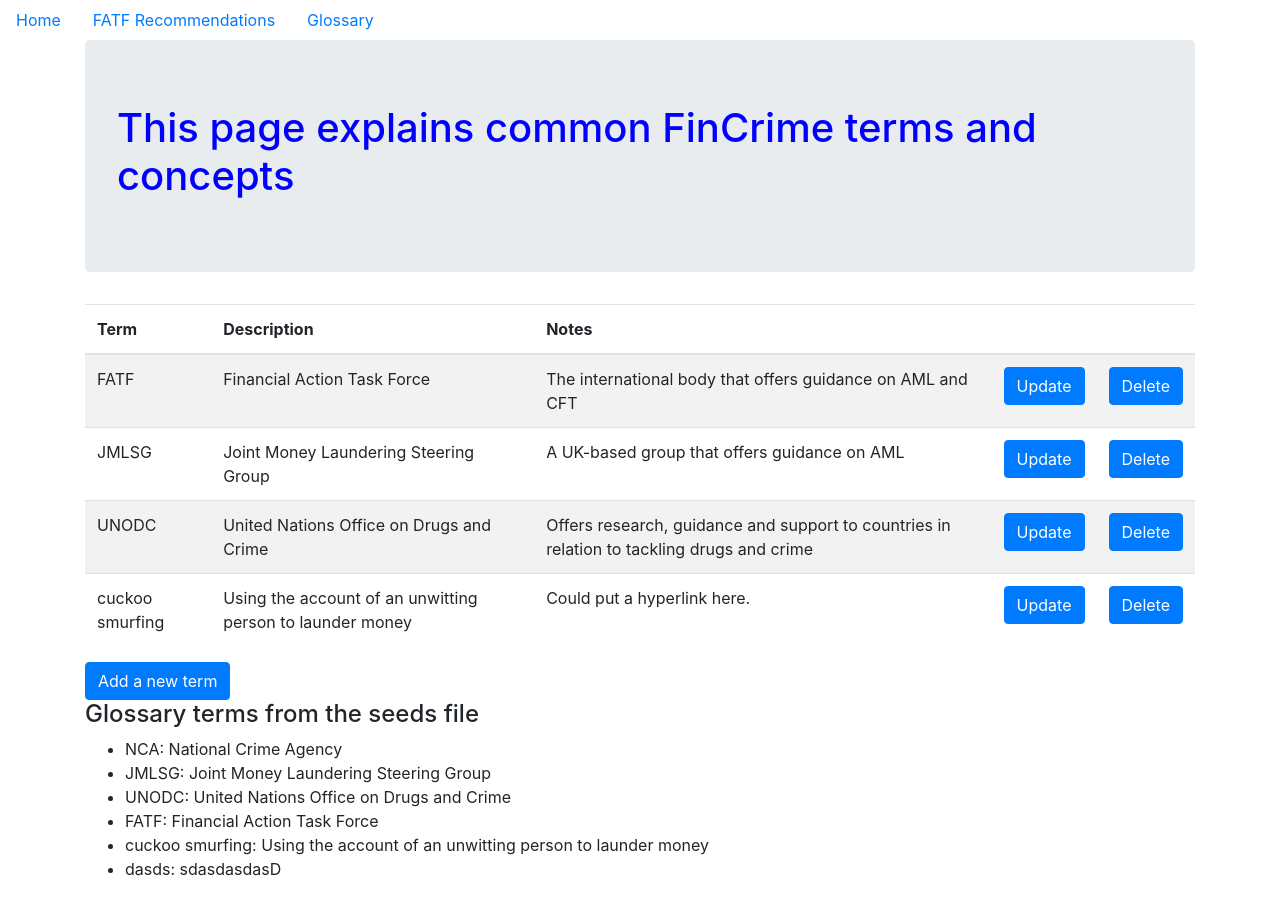
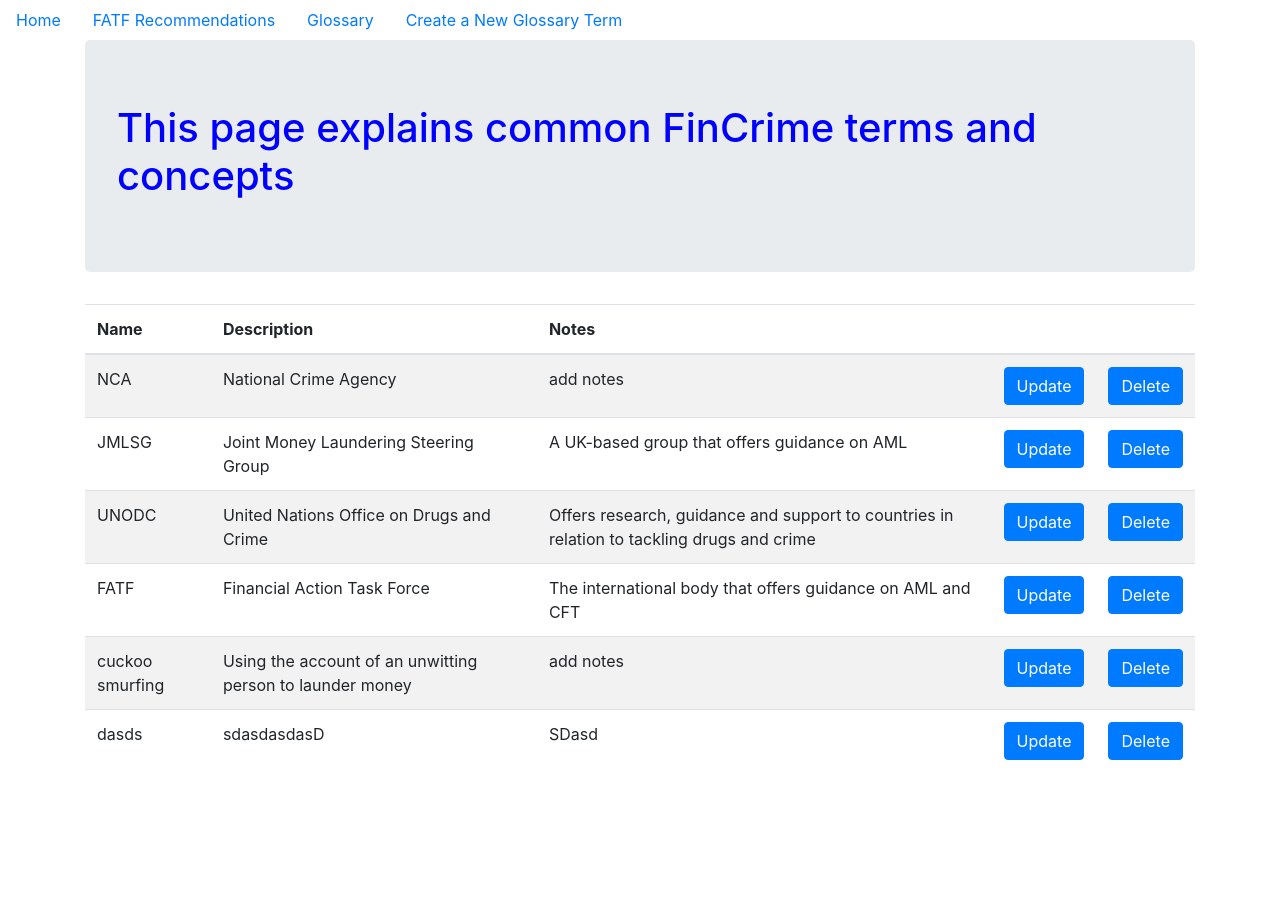
Before and after one commit to chrishaining/FinCrimeLearningApp, a Flask app: page /glossary in a window 1280 px wide. After the commit the page ends 760 px from the top, so only its background shows below. Run offline with Flask 2, Linux system fonts and the light colour scheme; data comes from the database, SQL or seed files in the repository; both versions use the stored data as it was after the commit; some libraries are stand-ins or nearby versions.

Commit message:
user can add a new glossary term

```diff
--- a/project/models.py
+++ b/project/models.py
@@ -52,11 +52,12 @@ class GlossaryTerm(db.Model):
     id = db.Column(db.Integer, primary_key=True)
     name = db.Column(db.String(128), nullable=False, index=True)
     description = db.Column(db.Text, nullable=False)
-    Notes = db.Column(db.Text)
+    notes = db.Column(db.Text, default="Add notes") # I don't think the default does anything here.
 
-    def __init__(self, name, description):
+    def __init__(self, name, description, notes="add notes"):
         self.name = name
         self.description = description
+        self.notes = notes
 
     def __repr__(self):
         return f"Glossary term: {self.term}"
--- a/project/routes.py
+++ b/project/routes.py
@@ -1,6 +1,7 @@
-from project import app
+from project import app, db
 from project.models import Section, Recommendation, GlossaryTerm
-from flask import render_template
+from flask import render_template, redirect, url_for
+from project.forms import GlossaryTermForm
 
 
 @app.route('/')
@@ -17,3 +18,16 @@ def fatf_recommendations():
 def glossary():
     glossaryTerms = GlossaryTerm.query.all()
     return render_template('glossary.html', glossaryTerms=glossaryTerms)
+
+# I will create this using just @app.route decorator, but may create a glossary blueprint. At the moment, I'm also going to have a separate template, though I want to get it into a modal in the glossary template
+@app.route('/create_glossary_term', methods=['GET','POST'])
+def create_glossary_term():
+    form = GlossaryTermForm()
+
+    if form.validate_on_submit():
+        newGlossaryTerm = GlossaryTerm(name=form.name.data, description=form.description.data, notes=form.notes.data)
+        db.session.add(newGlossaryTerm)
+        db.session.commit()
+        return redirect(url_for('glossary'))
+
+    return render_template('create_glossary_term.html', form=form)
--- a/project/static/css/styles.css
+++ b/project/static/css/styles.css
@@ -1,3 +1,8 @@
 h1 {
   color: blue
 }
+
+.form-group {
+  /* margin: 20px; */
+  padding: 40px
+}
--- a/project/templates/base.html
+++ b/project/templates/base.html
@@ -16,16 +16,22 @@
 </head>
 <body>
   <ul class='nav'>
+
     <li class='nav-link'>
       <a href="{{ url_for('home') }}">Home</a>
     </li>
+
     <li class='nav-link'>
       <a href="{{ url_for('fatf_recommendations')}}">FATF Recommendations</a>
     </li>
+
     <li class='nav-link'>
       <a href="{{ url_for('glossary')}}">Glossary</a>
     </li>
 
+    <li class='nav-link'>
+      <a href="{{ url_for('create_glossary_term')}}">Create a New Glossary Term</a>
+    </li>
 
   </ul>
 
--- a/project/templates/glossary.html
+++ b/project/templates/glossary.html
@@ -11,7 +11,7 @@
   <table class="table table-striped">
     <thead>
       <tr>
-        <th scope="col">Term</th>
+        <th scope="col">Name</th>
         <th scope="col">Description</th>
         <th scope="col">Notes</th>
         <th scope="col"></th>
@@ -19,10 +19,12 @@
       </tr>
     </thead>
     <tbody>
+      {% for term in glossaryTerms %}
+
       <tr>
-        <td>FATF</td>
-        <td>Financial Action Task Force</td>
-        <td>The international body that offers guidance on AML and CFT</td>
+        <td> {{ term.name }} </td>
+        <td> {{ term.description }} </td>
+        <td> {{ term.notes }} </td>
         <td>
           <button type="button" class="btn btn-primary">Update</button>
         </td>
@@ -30,53 +32,12 @@
           <button type="button" class="btn btn-primary">Delete</button>
         </td>
       </tr>
-      <tr>
-        <td>JMLSG</td>
-        <td>Joint Money Laundering Steering Group</td>
-        <td>A UK-based group that offers guidance on AML</td>
-        <td>
-          <button type="button" class="btn btn-primary">Update</button>
-        </td>
-        <td>
-          <button type="button" class="btn btn-primary">Delete</button>
-        </td>
-      </tr>
-      <tr>
-        <td>UNODC</td>
-        <td>United Nations Office on Drugs and Crime</td>
-        <td>Offers research, guidance and support to countries in relation to tackling drugs and crime</td>
-        <td>
-          <button type="button" class="btn btn-primary">Update</button>
-        </td>
-        <td>
-          <button type="button" class="btn btn-primary">Delete</button>
-        </td>
-      </tr>
-      <tr>
-        <td>cuckoo smurfing</td>
-        <td>Using the account of an unwitting person to launder money</td>
-        <td>Could put a hyperlink here.</td>
-        <td>
-          <button type="button" class="btn btn-primary">Update</button>
-        </td>
-        <td>
-          <button type="button" class="btn btn-primary">Delete</button>
-        </td>
-      </tr>
+      {% endfor %}
+
     </tbody>
   </table>
 </div>
 
-<button type="button" class="btn btn-primary">Add a new term</button>
-<!-- the button should link to a form, possibly in a modal.  -->
 
-<div>
-<h4>Glossary terms from the seeds file</h4>
-<ul>
-  {% for term in glossaryTerms %}
-  <li>{{term.name}}: {{term.description}}</li>
-  {% endfor %}
-</ul>
-</div>
 
 {% endblock %}
```
Also changed, not shown: project/forms.py (added, +10 -0 lines), project/templates/create_glossary_term.html (added, +53 -0 lines), seeds.py (+38 -0 lines), project/data.sqlite.
